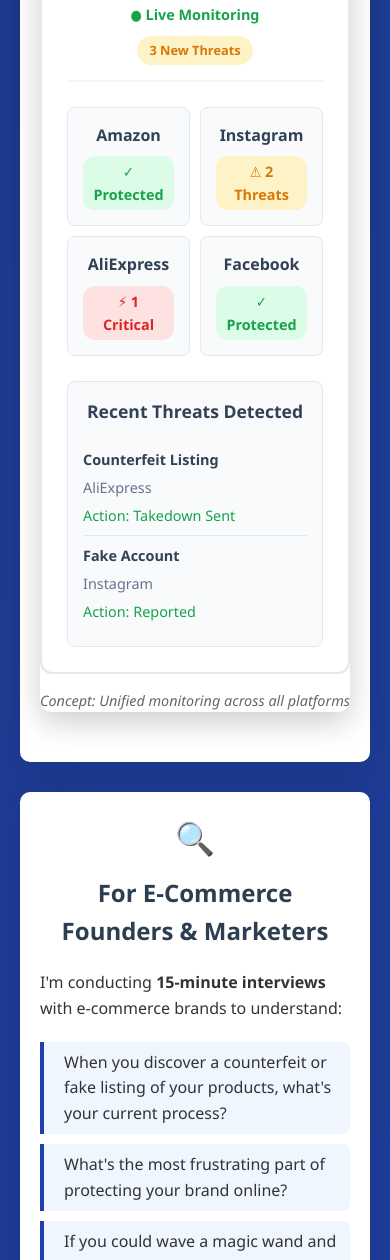
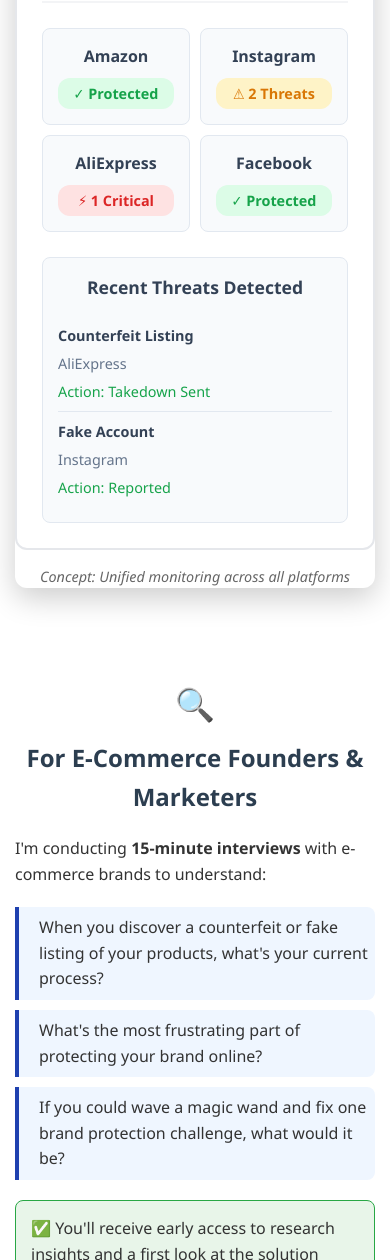
Before and after one commit to pamelaireri/sku-watch, a plain HTML site: page index.html in a window 390 px wide. Shown: the part 740-2000 px from the top of the page. Drawn offline with Linux system fonts and the light colour scheme.

Commit message:
updated full width responsive layout to css

```diff
--- a/index.html
+++ b/index.html
@@ -9,6 +9,7 @@
 <body>
     <div class="container">
         <div class="header">
+            <div class="content-wrapper">
                 <h1>Join the SKU Watch Project</h1>
                 <h2>Protecting E-Commerce Brands in the AI Era</h2>
                 <div class="led-by">Led by Pamela Ireri — MBA Candidate & Digital Product Manager</div>
@@ -68,8 +69,10 @@
                     <div class="image-caption">Concept: Unified monitoring across all platforms</div>
                 </div>
             </div>
+        </div>
 
         <div class="section">
+            <div class="content-wrapper">
                 <h3><span class="section-icon">🔍</span>For E-Commerce Founders & Marketers</h3>
 
                 <p>I'm conducting <strong>15-minute interviews</strong> with e-commerce brands to understand:</p>
@@ -86,8 +89,10 @@
 
                 <a href="#" class="button" onclick="scheduleCall()">→ Schedule My 15-Min Call</a>
             </div>
+        </div>
 
         <div class="section">
+            <div class="content-wrapper">
                 <h3><span class="section-icon">🤝</span>For Supporters, Collaborators & Experts</h3>
 
                 <p>This project is still in its earliest stages, and I'm seeking:</p>
@@ -108,8 +113,10 @@
 
                 <a href="#" class="button secondary" onclick="expressInterest()">→ Express Interest to Collaborate</a>
             </div>
+        </div>
 
         <div class="section">
+            <div class="content-wrapper">
                 <div class="about-section">
                     <div class="about-sku-watch">
                         <h4>About SKU Watch</h4>
@@ -129,8 +136,10 @@
                     </div>
                 </div>
             </div>
+        </div>
 
         <div class="footer">
+            <div class="content-wrapper">
                 <h4>Research Sources & Contact</h4>
                 <div class="footer-links">
                     <a href="https://trustworthyshopping.aboutamazon.com/2024-brand-protection-report" target="_blank">Amazon 2024 Brand Protection Report</a>
@@ -142,6 +151,7 @@
                 </p>
             </div>
         </div>
+    </div>
 
     <script src="script.js"></script>
 </body>
--- a/styles.css
+++ b/styles.css
@@ -13,22 +13,19 @@
 }
 
 .container {
-    max-width: 100%;
+    width: 100%;
     margin: 0;
-    padding: 20px;
+    padding: 20px 0;
 }
 
 .header {
     background: white;
-    border-radius: 15px;
-    padding: 40px;
-    margin-bottom: 30px;
-    box-shadow: 0 20px 40px rgba(0, 0, 0, 0.1);
+    border-radius: 0;
+    padding: 60px 40px;
+    margin-bottom: 0;
+    box-shadow: 0 4px 20px rgba(0, 0, 0, 0.1);
     text-align: center;
-    max-width: 1200px;
-    margin-left: auto;
-    margin-right: auto;
-    margin-bottom: 30px;
+    width: 100%;
 }
 
 .header h1 {
@@ -65,14 +62,16 @@
 
 .section {
     background: white;
-    border-radius: 15px;
-    padding: 40px;
-    margin-bottom: 30px;
-    box-shadow: 0 20px 40px rgba(0, 0, 0, 0.1);
-    max-width: 1200px;
-    margin-left: auto;
-    margin-right: auto;
-    margin-bottom: 30px;
+    border-radius: 0;
+    padding: 60px 40px;
+    margin-bottom: 2px;
+    box-shadow: none;
+    border-bottom: 2px solid #f3f4f6;
+    width: 100%;
+}
+
+.section:last-of-type {
+    border-bottom: none;
 }
 
 .section h3 {
@@ -172,14 +171,12 @@
 }
 
 .footer {
-    background: rgba(255, 255, 255, 0.95);
-    border-radius: 15px;
-    padding: 30px;
+    background: #f8fafc;
+    border-radius: 0;
+    padding: 40px;
     text-align: center;
-    backdrop-filter: blur(10px);
-    max-width: 1200px;
-    margin-left: auto;
-    margin-right: auto;
+    width: 100%;
+    border-top: 2px solid #e2e8f0;
 }
 
 .footer h4 {
@@ -203,6 +200,14 @@
 
 .footer-links a:hover {
     text-decoration: underline;
+}
+
+/* Content width containers for readability */
+.content-wrapper {
+    max-width: 1200px;
+    margin: 0 auto;
+    width: 100%;
+    padding: 0 20px;
 }
 
 .benefit-box {
@@ -359,13 +364,8 @@
 
 /* Responsive Design */
 @media (max-width: 1200px) {
-    .container {
-        padding: 15px;
-    }
-
-    .header, .section, .footer {
-        margin-left: 15px;
-        margin-right: 15px;
+    .content-wrapper {
+        padding: 0 30px;
     }
 }
 
@@ -387,14 +387,12 @@
         gap: 15px;
     }
 
-    .container {
-        padding: 10px;
+    .content-wrapper {
+        padding: 0 20px;
     }
 
     .section, .header, .footer {
-        padding: 25px;
-        margin-left: 10px;
-        margin-right: 10px;
+        padding: 40px 0;
     }
 
     .threat-item {
@@ -425,9 +423,12 @@
         font-size: 1.8rem;
     }
 
+    .content-wrapper {
+        padding: 0 15px;
+    }
+
     .section, .header, .footer {
-        padding: 20px;
-        border-radius: 10px;
+        padding: 30px 0;
     }
 
     .platform-grid {
```
Lines whose indentation alone changed are shown as unchanged.
